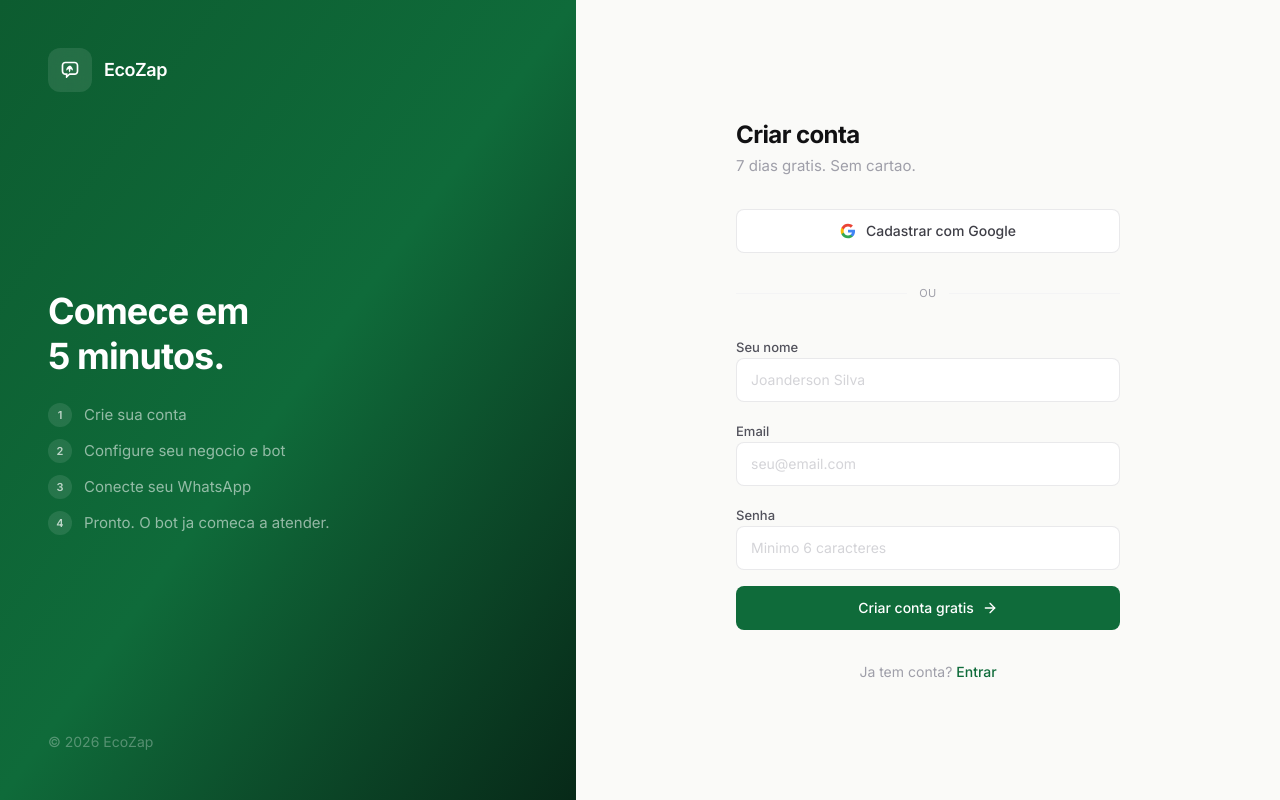
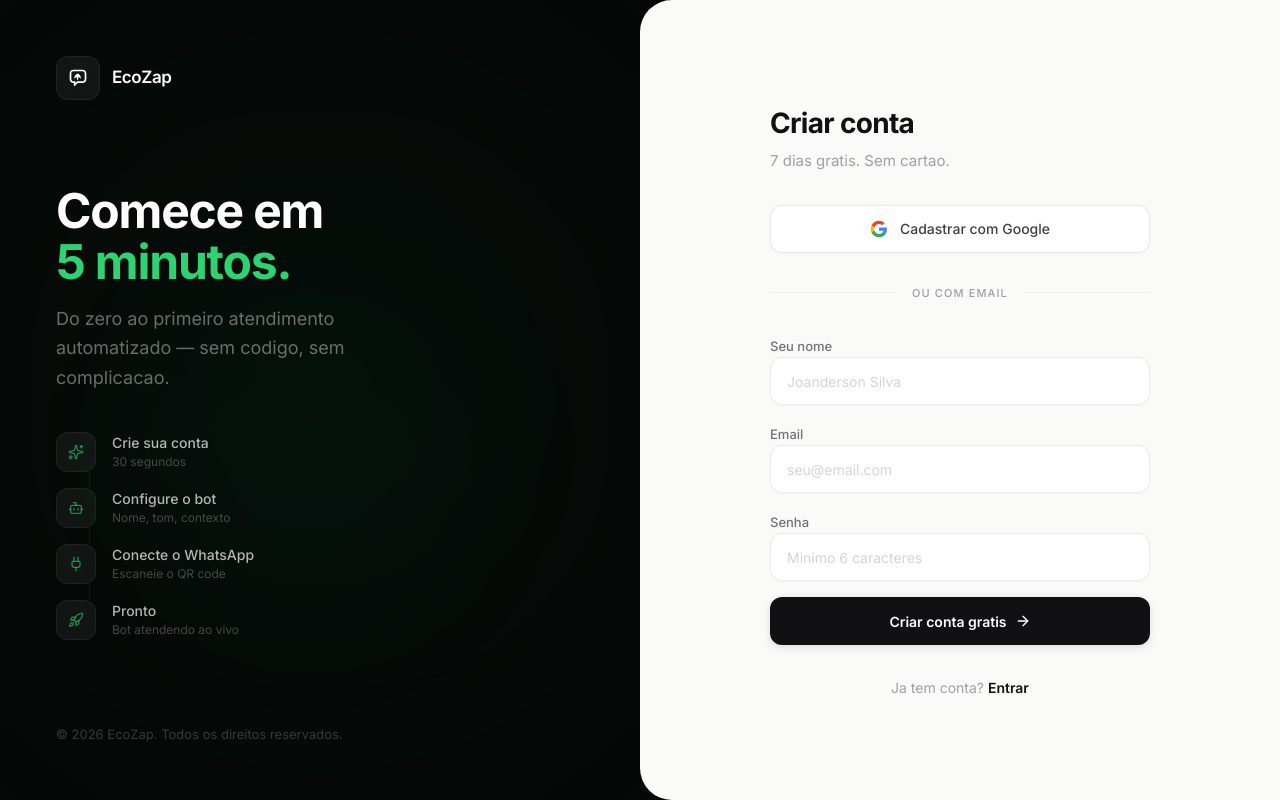
Before and after one commit to Jhowsilva2k22/ecozap-panel, a Next.js app: page /signup in a window 1280 px wide. Built offline with nearby package versions, Linux system fonts and the light colour scheme; no server answers.

Commit message:
redesign: fachada premium signup — dark immersive + steps visuais + card elevado

```diff
--- a/src/app/(auth)/signup/page.tsx
+++ b/src/app/(auth)/signup/page.tsx
@@ -4,7 +4,7 @@ import { useState } from "react";
 import { supabase } from "@/lib/supabase";
 import { useRouter } from "next/navigation";
 import Link from "next/link";
-import { ArrowRight, CheckCircle } from "lucide-react";
+import { ArrowRight, CheckCircle, Sparkles, Bot, Plug, Rocket } from "lucide-react";
 import { EcoZapIcon } from "@/components/ecozap-icon";
 
 export default function SignupPage() {
@@ -53,19 +53,19 @@ export default function SignupPage() {
 
   if (success) {
     return (
-      <div className="min-h-screen bg-[#fafaf8] flex items-center justify-center p-8">
-        <div className="text-center space-y-4 max-w-sm">
-          <div className="w-14 h-14 rounded-full bg-[#f0f7f2] flex items-center justify-center mx-auto">
-            <CheckCircle className="w-7 h-7 text-[#0f6b3a]" />
+      <div className="min-h-screen bg-[#060807] flex items-center justify-center p-8">
+        <div className="text-center space-y-5 max-w-sm">
+          <div className="w-16 h-16 rounded-2xl bg-[#2dd272]/10 border border-[#2dd272]/20 flex items-center justify-center mx-auto">
+            <CheckCircle className="w-8 h-8 text-[#2dd272]" />
           </div>
-          <h2 className="text-2xl font-bold tracking-tight text-[#111113]">Conta criada!</h2>
-          <p className="text-zinc-400">
-            Enviamos um link de confirmacao para <strong className="text-[#111113]">{email}</strong>.
+          <h2 className="text-[28px] font-bold tracking-tight text-white">Conta criada!</h2>
+          <p className="text-white/40 text-[15px] leading-relaxed">
+            Enviamos um link de confirmacao para <strong className="text-white/70">{email}</strong>.
             Verifique sua caixa de entrada.
           </p>
           <Link
             href="/login"
-            className="inline-flex items-center gap-2 text-[#0f6b3a] font-medium hover:underline mt-4"
+            className="inline-flex items-center gap-2 text-[#2dd272] font-semibold hover:underline mt-4 text-[15px]"
           >
             Ir para o login <ArrowRight className="w-4 h-4" />
           </Link>
@@ -74,67 +74,102 @@ export default function SignupPage() {
     );
   }
 
+  const steps = [
+    { icon: Sparkles, label: "Crie sua conta", desc: "30 segundos" },
+    { icon: Bot, label: "Configure o bot", desc: "Nome, tom, contexto" },
+    { icon: Plug, label: "Conecte o WhatsApp", desc: "Escaneie o QR code" },
+    { icon: Rocket, label: "Pronto", desc: "Bot atendendo ao vivo" },
+  ];
+
   return (
-    <div className="min-h-screen flex">
-      {/* Left — Branding */}
-      <div className="hidden lg:flex lg:w-[45%] bg-gradient-to-br from-[#0d5c30] via-[#0f6b3a] to-[#072918] flex-col justify-between p-12 text-white">
-        <div className="flex items-center gap-3">
-          <div className="w-11 h-11 rounded-xl bg-white/10 flex items-center justify-center backdrop-blur-sm">
-            <EcoZapIcon className="w-5 h-5" />
-          </div>
-          <span className="text-lg font-semibold tracking-tight">EcoZap</span>
-        </div>
+    <div className="min-h-screen flex bg-[#060807]">
+      {/* Left — Immersive branding */}
+      <div className="hidden lg:flex lg:w-[50%] relative overflow-hidden flex-col justify-between p-14 text-white">
+        {/* Background layers */}
+        <div className="absolute inset-0 bg-[#060807]" />
+        <div className="absolute top-1/2 left-1/2 -translate-x-1/2 -translate-y-1/2 w-[600px] h-[600px] rounded-full bg-[#0f6b3a]/[0.07] blur-[120px]" />
+        <div className="absolute bottom-1/4 left-1/4 w-[300px] h-[300px] rounded-full bg-[#0f6b3a]/[0.04] blur-[80px]" />
+        {/* Subtle grid overlay */}
+        <div
+          className="absolute inset-0 opacity-[0.03]"
+          style={{
+            backgroundImage: "linear-gradient(rgba(255,255,255,0.1) 1px, transparent 1px), linear-gradient(90deg, rgba(255,255,255,0.1) 1px, transparent 1px)",
+            backgroundSize: "60px 60px",
+          }}
+        />
 
-        <div className="space-y-6">
-          <h1 className="text-4xl font-bold leading-tight tracking-tight">
-            Comece em<br />5 minutos.
-          </h1>
-          <div className="space-y-3 text-white/55 text-[15px]">
-            <div className="flex items-center gap-3">
-              <div className="w-6 h-6 rounded-full bg-white/10 flex items-center justify-center text-[11px] font-semibold text-white/70">1</div>
-              <span>Crie sua conta</span>
+        {/* Content */}
+        <div className="relative z-10">
+          <div className="flex items-center gap-3">
+            <div className="w-11 h-11 rounded-xl bg-white/[0.06] border border-white/[0.06] flex items-center justify-center backdrop-blur-sm">
+              <EcoZapIcon className="w-5 h-5" />
             </div>
-            <div className="flex items-center gap-3">
-              <div className="w-6 h-6 rounded-full bg-white/10 flex items-center justify-center text-[11px] font-semibold text-white/70">2</div>
-              <span>Configure seu negocio e bot</span>
-            </div>
-            <div className="flex items-center gap-3">
-              <div className="w-6 h-6 rounded-full bg-white/10 flex items-center justify-center text-[11px] font-semibold text-white/70">3</div>
-              <span>Conecte seu WhatsApp</span>
-            </div>
-            <div className="flex items-center gap-3">
-              <div className="w-6 h-6 rounded-full bg-white/10 flex items-center justify-center text-[11px] font-semibold text-white/70">4</div>
-              <span>Pronto. O bot ja comeca a atender.</span>
-            </div>
+            <span className="text-[17px] font-semibold tracking-tight">EcoZap</span>
           </div>
         </div>
 
-        <p className="text-white/30 text-sm">&copy; {new Date().getFullYear()} EcoZap</p>
+        <div className="relative z-10 space-y-10">
+          <div className="space-y-4">
+            <h1 className="text-[48px] font-bold leading-[1.08] tracking-tight">
+              Comece em
+              <br />
+              <span className="text-[#2dd272]">5 minutos.</span>
+            </h1>
+            <p className="text-white/40 text-lg leading-relaxed max-w-[380px]">
+              Do zero ao primeiro atendimento automatizado — sem codigo, sem complicacao.
+            </p>
+          </div>
+
+          {/* Visual steps */}
+          <div className="space-y-4">
+            {steps.map((step, i) => (
+              <div key={i} className="flex items-center gap-4 group">
+                <div className="w-10 h-10 rounded-xl bg-white/[0.05] border border-white/[0.06] flex items-center justify-center flex-shrink-0">
+                  <step.icon className="w-4 h-4 text-[#2dd272]/60" />
+                </div>
+                <div className="flex-1">
+                  <p className="text-[14px] font-medium text-white/70">{step.label}</p>
+                  <p className="text-[12px] text-white/25">{step.desc}</p>
+                </div>
+                {i < steps.length - 1 && (
+                  <div className="w-px h-4 bg-white/[0.06] absolute left-[33px] translate-y-[28px]" />
+                )}
+              </div>
+            ))}
+          </div>
+        </div>
+
+        <div className="relative z-10">
+          <p className="text-white/20 text-[13px]">&copy; {new Date().getFullYear()} EcoZap. Todos os direitos reservados.</p>
+        </div>
       </div>
 
       {/* Right — Form */}
-      <div className="flex-1 flex items-center justify-center p-8 bg-[#fafaf8]">
-        <div className="w-full max-w-sm space-y-8">
-          <div className="lg:hidden flex items-center gap-3 mb-4">
-            <div className="w-10 h-10 rounded-xl bg-[#0f6b3a] flex items-center justify-center">
-              <EcoZapIcon className="w-5 h-5 text-white" />
+      <div className="flex-1 flex items-center justify-center p-8 bg-[#fafaf8] lg:rounded-l-[32px] lg:shadow-[-20px_0_60px_rgba(0,0,0,0.15)]">
+        <div className="w-full max-w-[380px] space-y-8">
+          {/* Mobile logo */}
+          <div className="lg:hidden flex items-center gap-3 mb-6">
+            <div className="w-11 h-11 rounded-xl bg-[#060807] flex items-center justify-center">
+              <EcoZapIcon className="w-5 h-5 text-[#2dd272]" />
             </div>
-            <span className="text-lg font-semibold tracking-tight">EcoZap</span>
+            <span className="text-lg font-semibold tracking-tight text-[#111113]">EcoZap</span>
           </div>
 
-          <div>
-            <h2 className="text-2xl font-bold tracking-tight text-[#111113]">Criar conta</h2>
-            <p className="text-zinc-400 mt-1 text-[15px]">7 dias gratis. Sem cartao.</p>
+          <div className="space-y-1.5">
+            <h2 className="text-[28px] font-bold tracking-tight text-[#111113]">Criar conta</h2>
+            <p className="text-zinc-400 text-[15px]">7 dias gratis. Sem cartao.</p>
           </div>
 
+          {/* Google first */}
           <button
             onClick={handleGoogle}
-            className="w-full h-11 border border-zinc-200/80 bg-white text-sm font-medium rounded-lg
-              hover:bg-zinc-50/80 active:scale-[0.98]
+            className="w-full h-12 border border-zinc-200/80 bg-white text-[14px] font-medium rounded-xl
+              hover:bg-zinc-50/80 hover:border-zinc-300/60 active:scale-[0.98]
               transition-all duration-200
-              flex items-center justify-center gap-2.5 text-zinc-700"
+              flex items-center justify-center gap-3 text-zinc-700
+              shadow-[0_1px_3px_rgba(0,0,0,0.04)]"
           >
-            <svg className="w-4 h-4" viewBox="0 0 24 24">
+            <svg className="w-[18px] h-[18px]" viewBox="0 0 24 24">
               <path d="M22.56 12.25c0-.78-.07-1.53-.2-2.25H12v4.26h5.92a5.06 5.06 0 01-2.2 3.32v2.77h3.57c2.08-1.92 3.28-4.74 3.28-8.1z" fill="#4285F4"/>
               <path d="M12 23c2.97 0 5.46-.98 7.28-2.66l-3.57-2.77c-.98.66-2.23 1.06-3.71 1.06-2.86 0-5.29-1.93-6.16-4.53H2.18v2.84C3.99 20.53 7.7 23 12 23z" fill="#34A853"/>
               <path d="M5.84 14.09c-.22-.66-.35-1.36-.35-2.09s.13-1.43.35-2.09V7.07H2.18C1.43 8.55 1 10.22 1 12s.43 3.45 1.18 4.93l2.85-2.22.81-.62z" fill="#FBBC05"/>
@@ -145,80 +180,84 @@ export default function SignupPage() {
 
           <div className="relative">
             <div className="absolute inset-0 flex items-center">
-              <div className="w-full border-t border-zinc-100" />
+              <div className="w-full border-t border-zinc-200/60" />
             </div>
             <div className="relative flex justify-center">
-              <span className="bg-[#fafaf8] px-3 text-[11px] text-zinc-400 uppercase tracking-wider">ou</span>
+              <span className="bg-[#fafaf8] px-4 text-[11px] text-zinc-400 uppercase tracking-widest font-medium">ou com email</span>
             </div>
           </div>
 
           <form onSubmit={handleSignup} className="space-y-4">
             <div className="space-y-1.5">
-              <label className="text-[13px] font-medium text-zinc-600">Seu nome</label>
+              <label className="text-[13px] font-medium text-zinc-500">Seu nome</label>
               <input
                 type="text"
                 value={name}
                 onChange={(e) => setName(e.target.value)}
                 placeholder="Joanderson Silva"
                 required
-                className="w-full h-11 px-3.5 rounded-lg border border-zinc-200/80 bg-white text-sm
+                className="w-full h-12 px-4 rounded-xl border border-zinc-200/70 bg-white text-[14px]
                   placeholder:text-zinc-300 outline-none
-                  focus:border-[#0f6b3a]/40 focus:ring-2 focus:ring-[#0f6b3a]/8
-                  transition-all duration-200"
+                  focus:border-[#2dd272]/40 focus:ring-2 focus:ring-[#2dd272]/10
+                  transition-all duration-200
+                  shadow-[0_1px_2px_rgba(0,0,0,0.03)]"
               />
             </div>
 
             <div className="space-y-1.5">
-              <label className="text-[13px] font-medium text-zinc-600">Email</label>
+              <label className="text-[13px] font-medium text-zinc-500">Email</label>
               <input
                 type="email"
                 value={email}
                 onChange={(e) => setEmail(e.target.value)}
                 placeholder="seu@email.com"
                 required
-                className="w-full h-11 px-3.5 rounded-lg border border-zinc-200/80 bg-white text-sm
+                className="w-full h-12 px-4 rounded-xl border border-zinc-200/70 bg-white text-[14px]
                   placeholder:text-zinc-300 outline-none
-                  focus:border-[#0f6b3a]/40 focus:ring-2 focus:ring-[#0f6b3a]/8
-                  transition-all duration-200"
+                  focus:border-[#2dd272]/40 focus:ring-2 focus:ring-[#2dd272]/10
+                  transition-all duration-200
+                  shadow-[0_1px_2px_rgba(0,0,0,0.03)]"
               />
             </div>
 
             <div className="space-y-1.5">
-              <label className="text-[13px] font-medium text-zinc-600">Senha</label>
+              <label className="text-[13px] font-medium text-zinc-500">Senha</label>
               <input
                 type="password"
                 value={password}
                 onChange={(e) => setPassword(e.target.value)}
                 placeholder="Minimo 6 caracteres"
                 required
-                className="w-full h-11 px-3.5 rounded-lg border border-zinc-200/80 bg-white text-sm
+                className="w-full h-12 px-4 rounded-xl border border-zinc-200/70 bg-white text-[14px]
                   placeholder:text-zinc-300 outline-none
-                  focus:border-[#0f6b3a]/40 focus:ring-2 focus:ring-[#0f6b3a]/8
-                  transition-all duration-200"
+                  focus:border-[#2dd272]/40 focus:ring-2 focus:ring-[#2dd272]/10
+                  transition-all duration-200
+                  shadow-[0_1px_2px_rgba(0,0,0,0.03)]"
               />
             </div>
 
             {error && (
-              <p className="text-[13px] text-red-600 bg-red-50/80 px-3 py-2 rounded-lg">{error}</p>
+              <p className="text-[13px] text-red-600 bg-red-50/80 px-3.5 py-2.5 rounded-xl">{error}</p>
             )}
 
             <button
               type="submit"
               disabled={loading}
-              className="w-full h-11 bg-[#0f6b3a] text-white text-sm font-medium rounded-lg
-                hover:bg-[#0a4d2a] active:scale-[0.98]
-                disabled:opacity-60 disabled:cursor-not-allowed
+              className="w-full h-12 bg-[#111113] text-white text-[14px] font-semibold rounded-xl
+                hover:bg-[#1a1a1d] active:scale-[0.98]
+                disabled:opacity-50 disabled:cursor-not-allowed
                 transition-all duration-200
-                flex items-center justify-center gap-2"
+                flex items-center justify-center gap-2
+                shadow-[0_2px_8px_rgba(0,0,0,0.12)]"
             >
               {loading ? "Criando..." : "Criar conta gratis"}
               {!loading && <ArrowRight className="w-4 h-4" />}
             </button>
           </form>
 
-          <p className="text-center text-sm text-zinc-400">
+          <p className="text-center text-[14px] text-zinc-400">
             Ja tem conta?{" "}
-            <Link href="/login" className="text-[#0f6b3a] font-medium hover:underline">
+            <Link href="/login" className="text-[#111113] font-semibold hover:underline">
               Entrar
             </Link>
           </p>
```
